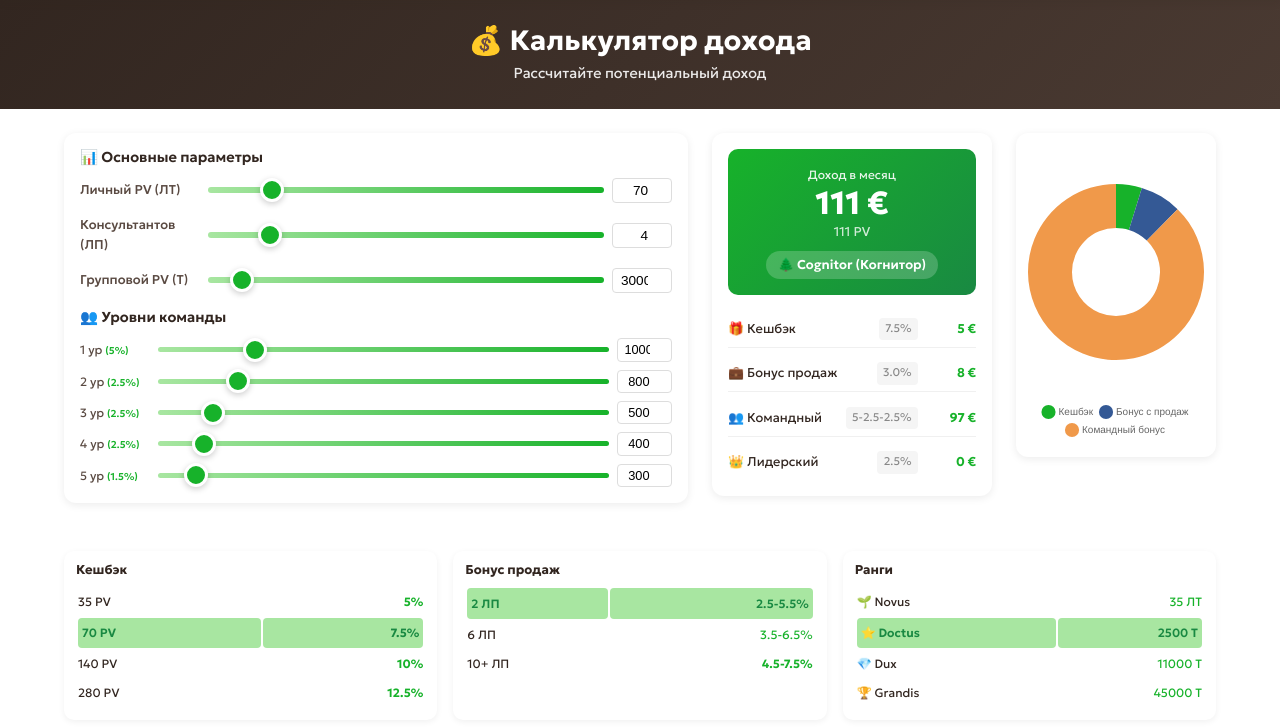
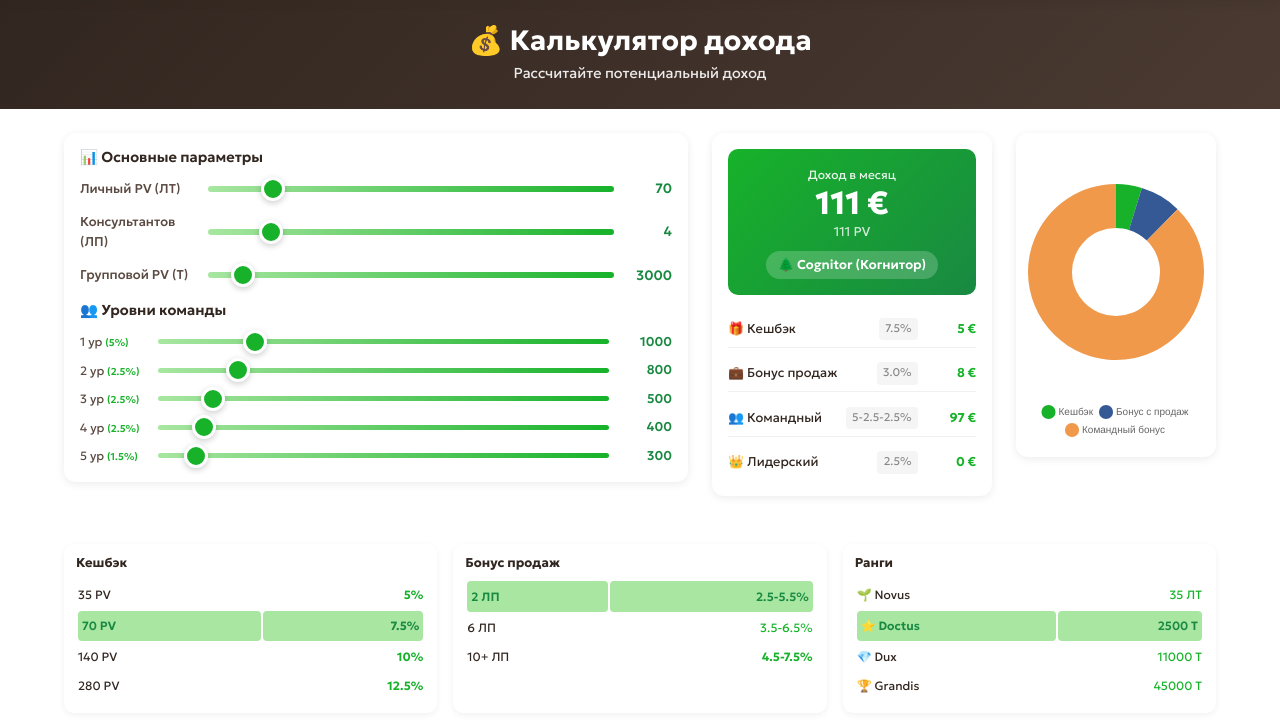
Before and after one commit to andkhalov/quinta_presentation, a Django app: page /calculator/calc/ in a window 1280 px wide. Shown: the part 96-823 px from the top of the page. Run offline with Django 5.2, Linux system fonts and the light colour scheme.

Commit message:
Remove input boxes from calculator sliders, use plain text values instead

```diff
--- a/quinta_app/calculator/static/calculator/js/calculator.js
+++ b/quinta_app/calculator/static/calculator/js/calculator.js
@@ -97,15 +97,12 @@ class QuintaCalculator {
         ];
 
         inputFields.forEach(id => {
-            const inputEl = document.getElementById(id);
+            const valueEl = document.getElementById(id);
             const sliderEl = document.getElementById(id + '-slider');
 
-            if (inputEl) {
-                inputEl.addEventListener('input', (e) => this.handleInput(id, e.target.value));
-            }
             if (sliderEl) {
                 sliderEl.addEventListener('input', (e) => {
-                    if (inputEl) inputEl.value = e.target.value;
+                    if (valueEl) valueEl.textContent = e.target.value;
                     this.handleInput(id, e.target.value);
                 });
             }
--- a/quinta_app/calculator/templates/calculator/calculator.html
+++ b/quinta_app/calculator/templates/calculator/calculator.html
@@ -27,21 +27,21 @@
                             <label>Личный PV (ЛТ)</label>
                             <div class="param-control">
                                 <input type="range" id="lt-pv-slider" min="0" max="500" value="70" step="35">
-                                <input type="number" id="lt-pv" value="70" min="0" max="1000" class="param-input">
+                                <span id="lt-pv" class="param-value">70</span>
                             </div>
                         </div>
                         <div class="param-row">
                             <label>Консультантов (ЛП)</label>
                             <div class="param-control">
                                 <input type="range" id="invited-count-slider" min="0" max="30" value="4">
-                                <input type="number" id="invited-count" value="4" min="0" max="100" class="param-input">
+                                <span id="invited-count" class="param-value">4</span>
                             </div>
                         </div>
                         <div class="param-row">
                             <label>Групповой PV (T)</label>
                             <div class="param-control">
                                 <input type="range" id="team-pv-slider" min="0" max="50000" value="3000" step="500">
-                                <input type="number" id="team-pv" value="3000" min="0" max="100000" class="param-input">
+                                <span id="team-pv" class="param-value">3000</span>
                             </div>
                         </div>
                     </div>
@@ -53,27 +53,27 @@
                         <div class="level-row">
                             <span class="level-label">1 ур <small>(5%)</small></span>
                             <input type="range" id="level1-pv-slider" min="0" max="5000" value="1000" step="100">
-                            <input type="number" id="level1-pv" value="1000" class="level-input">
+                            <span id="level1-pv" class="level-value">1000</span>
                         </div>
                         <div class="level-row">
                             <span class="level-label">2 ур <small>(2.5%)</small></span>
                             <input type="range" id="level2-pv-slider" min="0" max="5000" value="800" step="100">
-                            <input type="number" id="level2-pv" value="800" class="level-input">
+                            <span id="level2-pv" class="level-value">800</span>
                         </div>
                         <div class="level-row">
                             <span class="level-label">3 ур <small>(2.5%)</small></span>
                             <input type="range" id="level3-pv-slider" min="0" max="5000" value="500" step="100">
-                            <input type="number" id="level3-pv" value="500" class="level-input">
+                            <span id="level3-pv" class="level-value">500</span>
                         </div>
                         <div class="level-row">
                             <span class="level-label">4 ур <small>(2.5%)</small></span>
                             <input type="range" id="level4-pv-slider" min="0" max="5000" value="400" step="100">
-                            <input type="number" id="level4-pv" value="400" class="level-input">
+                            <span id="level4-pv" class="level-value">400</span>
                         </div>
                         <div class="level-row">
                             <span class="level-label">5 ур <small>(1.5%)</small></span>
                             <input type="range" id="level5-pv-slider" min="0" max="5000" value="300" step="100">
-                            <input type="number" id="level5-pv" value="300" class="level-input">
+                            <span id="level5-pv" class="level-value">300</span>
                         </div>
                     </div>
                 </div>
@@ -210,13 +210,12 @@
     height: 6px;
 }
 
-.param-input {
-    width: 60px;
-    padding: 0.25rem 0.5rem;
-    border: 1px solid #ddd;
-    border-radius: 4px;
+.param-value {
+    min-width: 50px;
     font-size: 0.85rem;
+    font-weight: 600;
     text-align: right;
+    color: var(--green-dark);
 }
 
 .levels-grid {
@@ -246,13 +245,12 @@
     height: 5px;
 }
 
-.level-input {
-    width: 55px;
-    padding: 0.2rem 0.4rem;
-    border: 1px solid #ddd;
-    border-radius: 4px;
+.level-value {
+    min-width: 45px;
     font-size: 0.8rem;
+    font-weight: 600;
     text-align: right;
+    color: var(--green-dark);
 }
 
 .calc-results {
@@ -431,9 +429,8 @@
         gap: 0.35rem;
     }
 
-    .param-input {
-        width: 50px;
-        padding: 0.2rem 0.35rem;
+    .param-value {
+        min-width: 40px;
         font-size: 0.8rem;
     }
 
@@ -451,9 +448,8 @@
         font-size: 0.7rem;
     }
 
-    .level-input {
-        width: 45px;
-        padding: 0.15rem 0.3rem;
+    .level-value {
+        min-width: 40px;
         font-size: 0.75rem;
     }
 
@@ -539,8 +535,8 @@
         font-size: 0.7rem;
     }
 
-    .param-input {
-        width: 45px;
+    .param-value {
+        min-width: 35px;
         font-size: 0.75rem;
     }
 
@@ -552,8 +548,8 @@
         font-size: 0.65rem;
     }
 
-    .level-input {
-        width: 40px;
+    .level-value {
+        min-width: 35px;
         font-size: 0.7rem;
     }
 
```
